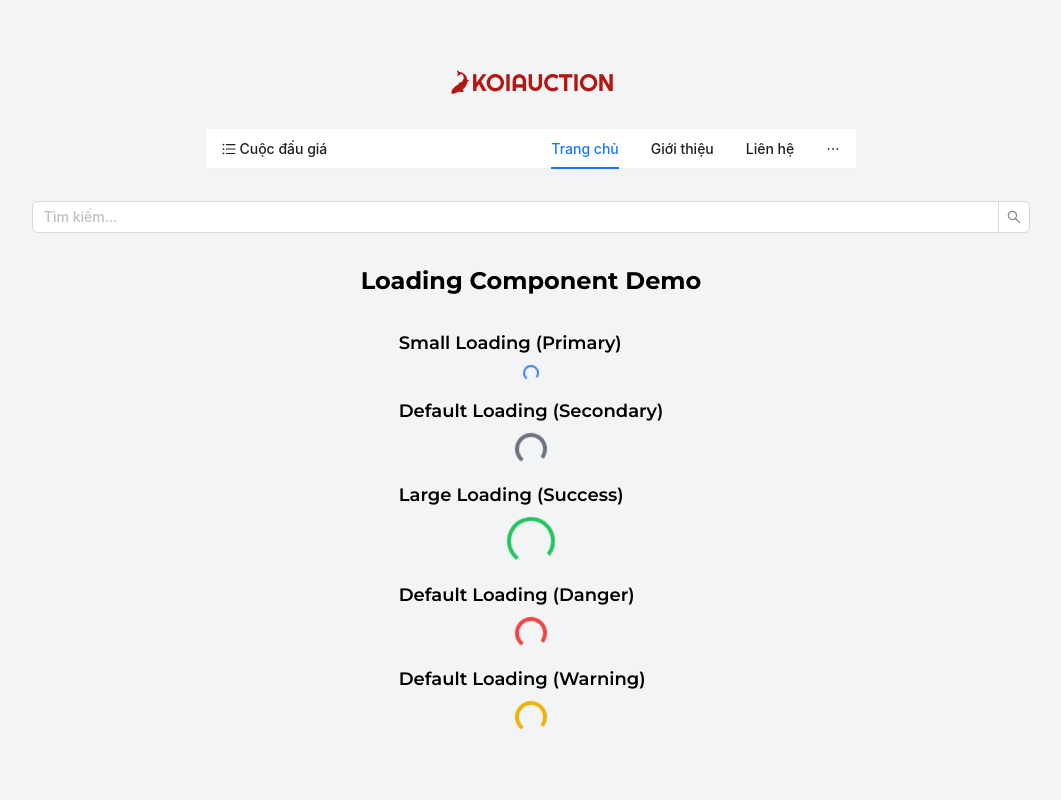
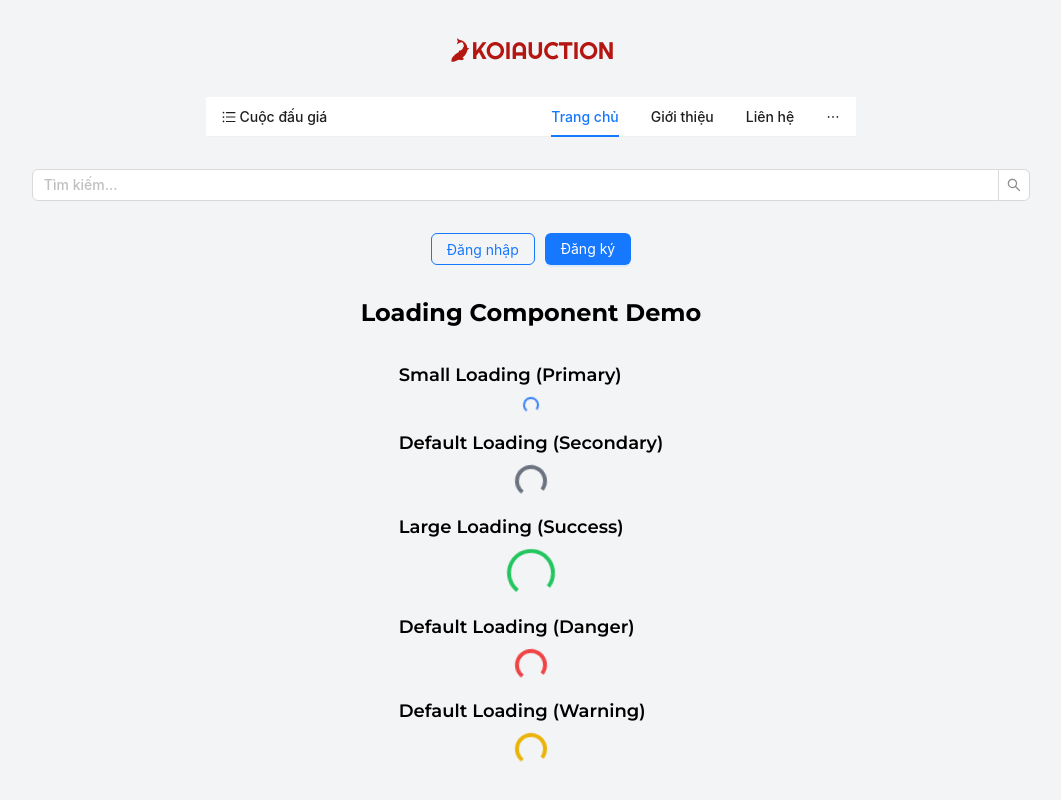
Before and after one commit to luongductrong/koi-auction-next, a Next.js app: page / in a window 1280 px wide. Shown: the whole page, without its empty margins (109-1170 px from the left). Built offline with nearby package versions, Linux system fonts and the light colour scheme; what @ant-design/nextjs-registry would draw is missing.

Commit message:
Create: Header Button Group

```diff
--- a/src/app/page.tsx
+++ b/src/app/page.tsx
@@ -7,6 +7,7 @@ import Loading from '@/components/loading';
 import Logo from '@/components/header-logo';
 import Menu from '@/components/header-menu';
 import Search from '@/components/header-search';
+import Butons from '@/components/header-button-group';
 
 const LoadingDemo = () => {
   return (
@@ -15,6 +16,7 @@ const LoadingDemo = () => {
         <Logo>KoiAuction</Logo>
         <Menu />
         <Search />
+        <Butons />
         <h1 className="text-2xl font-bold mb-4">Loading Component Demo</h1>
 
         <div className="space-y-4">
--- /dev/null
+++ b/src/components/header-button-group.tsx
@@ -0,0 +1,79 @@
+/** @format */
+
+import React from 'react';
+import { Button, Dropdown } from 'antd';
+import { type MenuProps } from 'antd';
+import { LogoutOutlined, UserOutlined } from '@ant-design/icons';
+import Link from 'next/link';
+
+const items: MenuProps['items'] = [
+  {
+    key: '1',
+    label: (
+      <Link href="#">
+        <UserOutlined /> Trung tâm tài khoản
+      </Link>
+    ),
+    children: [
+      {
+        key: '1-1',
+        label: <Link href="/account-center/profile">Thông tin tài khoản</Link>,
+      },
+      {
+        key: '1-2',
+        label: <Link href="/account-center/wallet">Ví của tôi</Link>,
+      },
+      {
+        key: '1-3',
+        label: <Link href="/account-center/schedule">Quản lý lịch</Link>,
+      },
+      {
+        key: '1-4',
+        label: <Link href="/account-center/order">Quản lý đơn hàng</Link>,
+      },
+      ...(true
+        ? [
+            {
+              key: '1-5',
+              label: <Link href="/account-center/auction">Quản lý đấu giá</Link>,
+            },
+            {
+              key: '1-6',
+              label: <Link href="/account-center/koi">Quản lý cá Koi</Link>,
+            },
+          ]
+        : []),
+    ],
+  },
+  {
+    key: '2',
+    label: (
+      <Link href="login">
+        <LogoutOutlined /> Đăng xuất
+      </Link>
+    ),
+  },
+];
+
+export default function HeaderButtonGroup() {
+  return (
+    <div className="flex flex-row">
+      {false ? (
+        <Dropdown menu={{ items }} trigger={['hover']} arrow>
+          <Button type="primary">Tên người dùng</Button>
+        </Dropdown>
+      ) : (
+        <>
+          <Link href="/login">
+            <Button type="primary" ghost>
+              Đăng nhập
+            </Button>
+          </Link>
+          <Link href="/register" className="leading-4 ml-2.5">
+            <Button type="primary">Đăng ký</Button>
+          </Link>
+        </>
+      )}
+    </div>
+  );
+}
```
